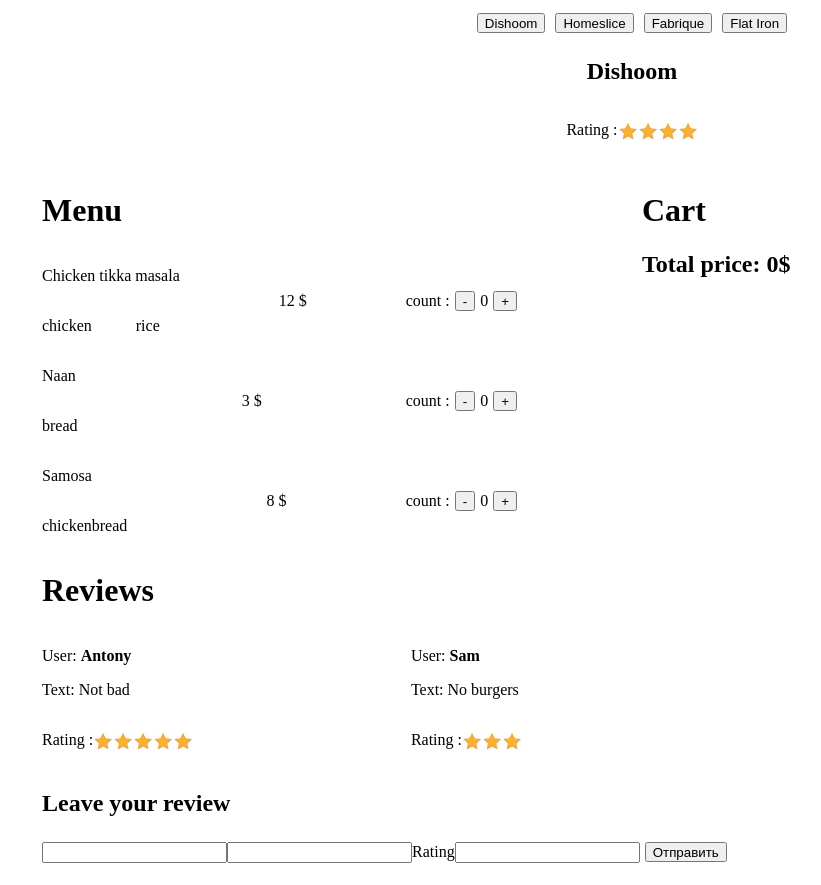
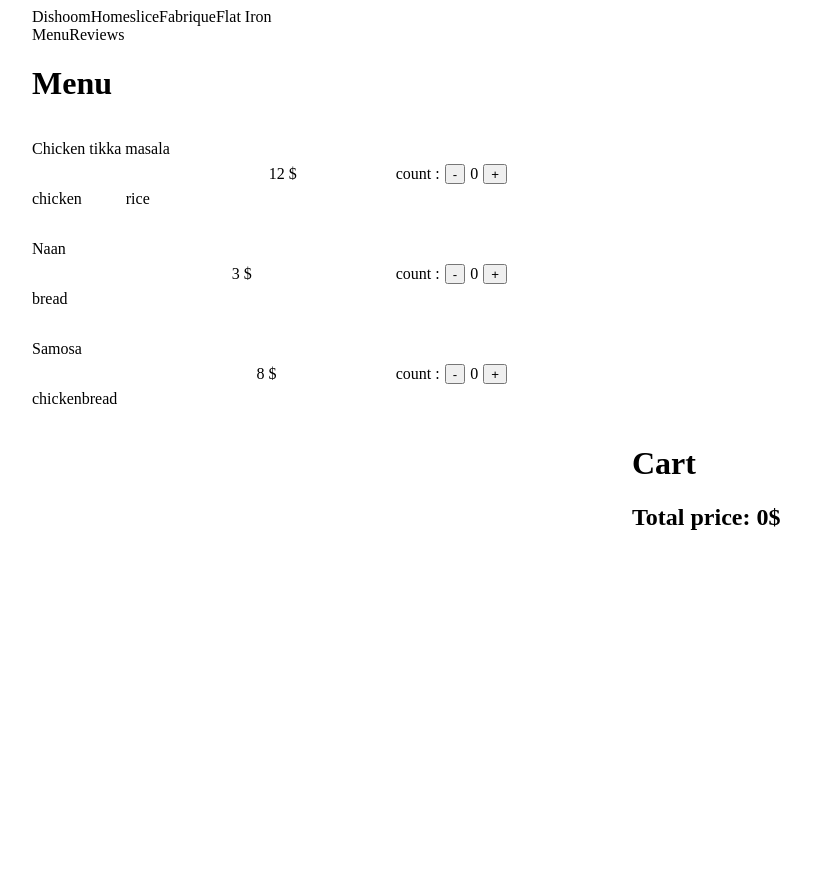
Before and after one commit to NikAndre/react-home-project, a React (Create React App) app: page / in a window 1280 px wide. Shown: the whole page, without its empty margins (8-829 px from the left). After the commit the page ends 800 px from the top, so only its background shows below. Built offline with nearby package versions, Linux system fonts and the light colour scheme.

Commit message:
added tabs

```diff
--- a/src/components/menu.js
+++ b/src/components/menu.js
@@ -1,15 +1,21 @@
 import React from 'react';
 import Product from "./product/product";
 import propTypes from 'prop-types'
+import Cart from "./cart";
 
 
 export default function  Menu ({menu}){
     return(
         <div>
             <h1>Menu</h1>
+            <div>
             {menu.map((id) => {
                 return <Product key = {id} id ={id}/>
             })}
+            </div>
+            <div>
+                <Cart />
+            </div>
         </div>
     )
 }
--- a/src/components/navigation.js
+++ b/src/components/navigation.js
@@ -1,20 +1,25 @@
-import React from 'react'
+import React, {useMemo, useState} from 'react'
 import propTypes from 'prop-types'
 
-export default function Navigation (props){
+export default function Tabs({tabs}){
+
+    const [activeTab, setActiveTab] = useState(0)
+    console.log(tabs)
+    const {content} = tabs[activeTab]
+
     return(
-        <div className={'navigation-holder'}>
-            {props.restaurants.map((restaurant) => <button
-                key = {restaurant.id}
-                onClick = {() => props.onRestaurantClick(restaurant.id)}
-                className={''}
-            >
-                {restaurant.name}
-            </button> )}
-        </div>
+        <>
+            <div>
+                {tabs.map(({title},index)=>(
+                    <span
+                     key = {title}
+                    onClick={()=> setActiveTab(index)}
+                    >
+                        {title}
+                    </span>
+                ))}
+            </div>
+            {content}
+        </>
     )
 }
-
-Navigation.propTypes = {
-    restaurants: propTypes.array.isRequired
-}
--- a/src/components/redux/middleware/genId.js
+++ b/src/components/redux/middleware/genId.js
@@ -13,10 +13,8 @@
                     userId: newUserId,
                     text : payload.text,
                     rating : payload.rating
-
                 }
              }
-
             return next(action)
         default
             : return  next(action)
--- a/src/components/redux/reducer/restaurants.js
+++ b/src/components/redux/reducer/restaurants.js
@@ -1,9 +1,13 @@
 import { normalizedRestaurants as defaultRestaurants} from "../../../fixtures";
 
+// const defaultRestaurants =  normalizedRestaurants.reduce((accum , restaurant)=>{
+//     accum[restaurant.id] = restaurant
+//     return accum
+// },{})
 
 export default (restaurants = defaultRestaurants,action) => {
     const {type} = action
-
+    console.log(restaurants)
     switch (type){
         default
         : return restaurants
--- a/src/components/restaraunt.js
+++ b/src/components/restaraunt.js
@@ -4,6 +4,7 @@
 import Reviews from "./reviews";
 import propTypes from 'prop-types'
 import {connect} from "react-redux";
+import Tabs from "./navigation";
 
 function Restaurant({restaurant}){
     const getRestaurantRating = () =>{
@@ -17,14 +18,14 @@
         return  sumRating/restaurant.reviews.length
     }
 
-
+    const tabs = [
+       {title: 'Menu' , content : <Menu menu = {restaurant.menu}/>},
+       {title: 'Reviews' , content : <Reviews arrId = {restaurant.reviews} />}
+    ]
 
     return(
         <div>
-            <div>
-                <Menu menu = {restaurant.menu}/>
-                <Reviews arrId = {restaurant.reviews}/>
-            </div>
+            <Tabs tabs={tabs}/>
         </div>
     )
 }
--- a/src/components/restaurants.js
+++ b/src/components/restaurants.js
@@ -5,46 +5,27 @@
 import propTypes from 'prop-types'
 import Cart from "./cart";
 import {connect} from "react-redux";
-import Rate from "./rate";
+import Tabs from "./navigation";
 
 function Restaurants (
     {
        restaurants
     }){
-    const [activeId, setActiveId] = useState(restaurants[0].id)
+    const tabs = restaurants.map(restaurant =>{
+        return{
+            title : restaurant.name,
+            content: <Restaurant restaurant={restaurant}/>
 
-    const activeRestaurant = useMemo(
-        () => restaurants.find(restaurant => restaurant.id === activeId),
-        [activeId,restaurants]
-    )
+        }})
 
     return (
         <div className={'container'}>
-            <Navigation
-                restaurants = {restaurants}
-                onRestaurantClick = {(id) => {setActiveId(id)} }
-            />
-            <div className={'restaurant-name-wrapper'}>
-                <h2>{activeRestaurant.name}</h2>
-                <Rate reviewsId = {activeRestaurant.reviews}/>
-            </div>
-            <div className={'component-wrapper'}>
-                <Restaurant
-                    restaurant = {activeRestaurant}
-                />
-                <Cart
-                restaurants = {restaurants}
-                />
-            </div>
+            <Tabs tabs = {tabs}/>
         </div>
     )
 }
-Restaurants.propTypes = {
-    restaurants: propTypes.arrayOf({
-    id: propTypes.string.isRequired
-}).isRequired
-}
+
 
 export default connect((state)=> ({
-    restaurants : state.restaurants,
+    restaurants : Object.values(state.restaurants),
 }))(Restaurants)
```
